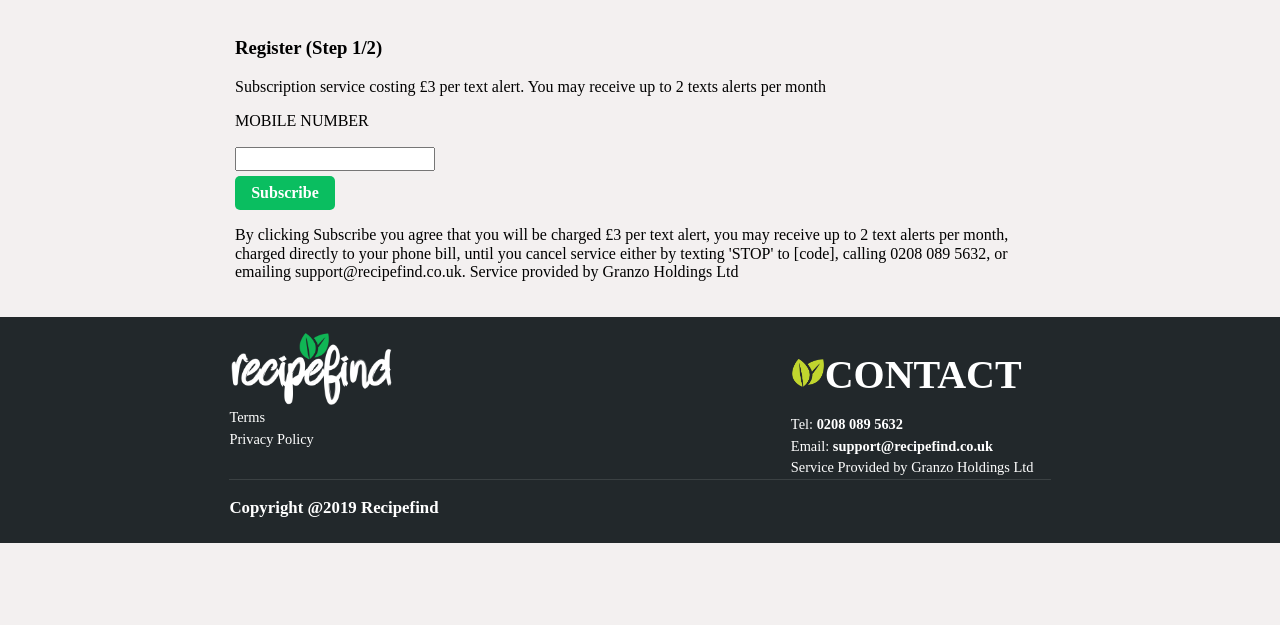
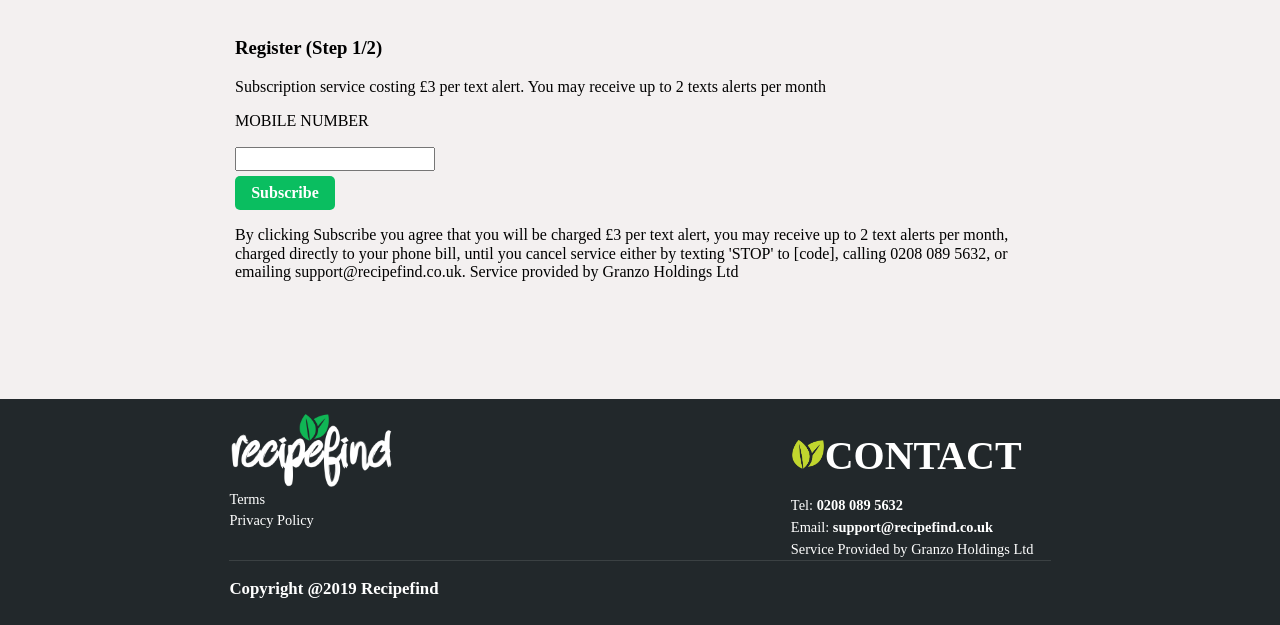
Before and after one commit to Jovo84/recipe_find, a Flask app: page /signup in a window 1280 px wide. Shown: the part 312-937 px from the top of the page. Before the commit the page ends 855 px from the top, so only its background shows below. Run offline with Flask 2, Linux system fonts and the light colour scheme; parts of the project's set-up code (start-up, migrations or seed data) failed here and were passed over.

Commit message:
change in main.css

```diff
--- a/recipe_app/static/css/main.css
+++ b/recipe_app/static/css/main.css
@@ -460,6 +460,7 @@
   margin-right: auto;
   max-width: 850px;
   color: black;
+  min-height: 50vh;
 }
 
 .signIn{
@@ -468,6 +469,7 @@
   margin-right: auto;
   max-width: 850px;
   color: black;
+  min-height: 50vh;
 }
 
 .containerTerms{
```
